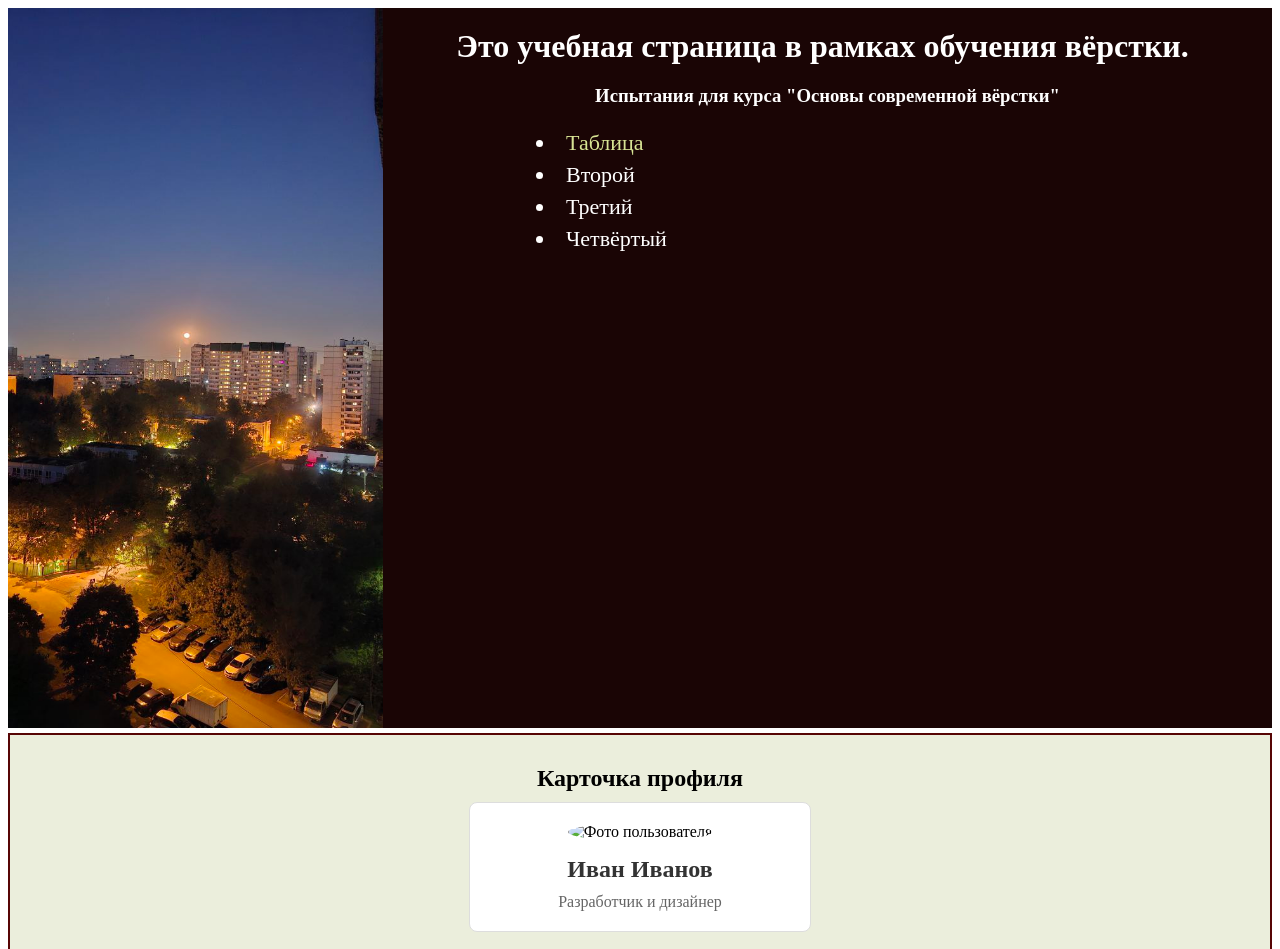
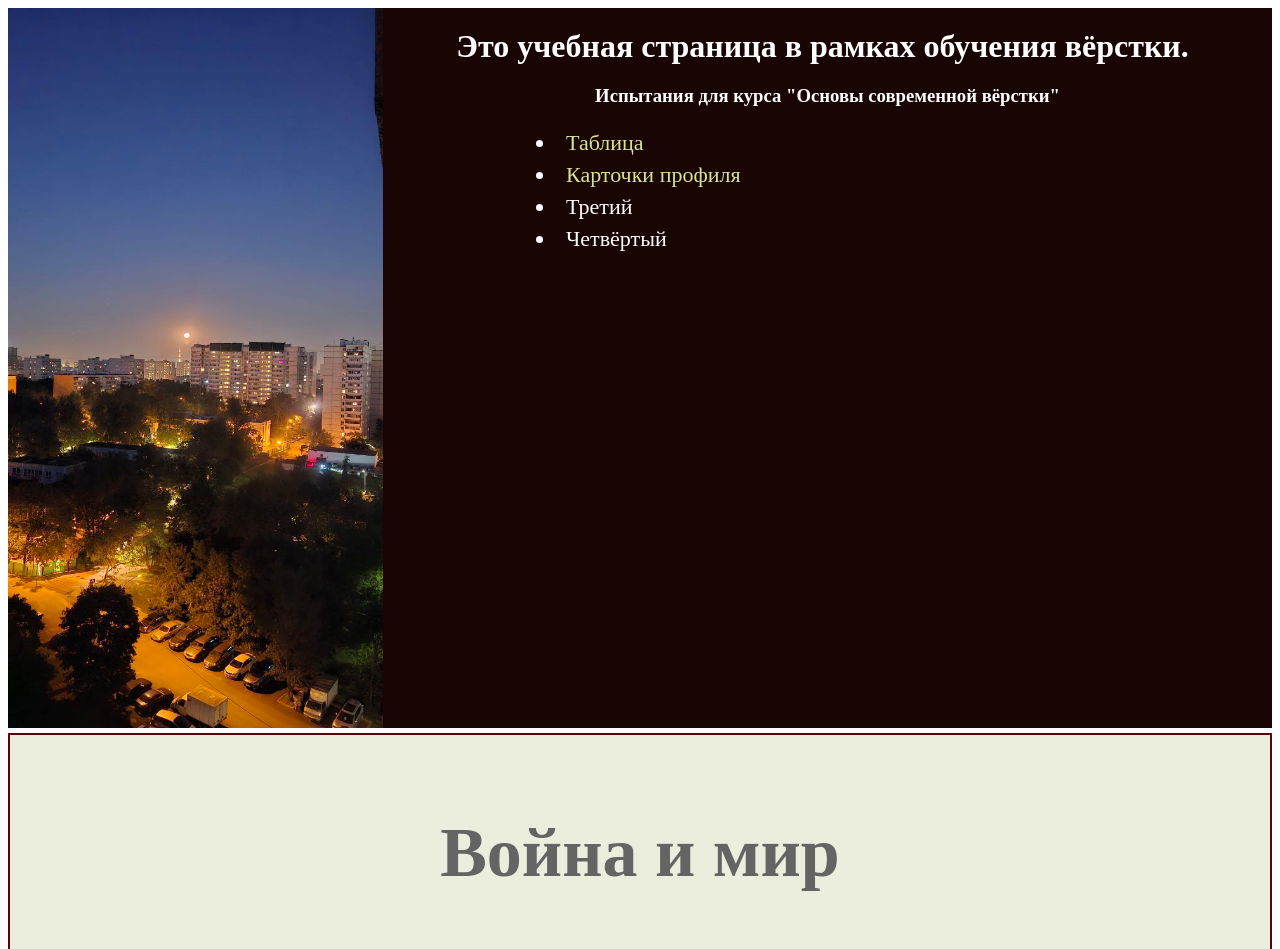
Before and after one commit to A-leks-andr/https---github.com-A-leks-andr-educational_page.github.io, a plain HTML site: page index.html in a window 1280 px wide. Shown: the top 949 px of the page. Drawn offline with Linux system fonts and the light colour scheme.

Commit message:
fix index.html

```diff
--- a/index.html
+++ b/index.html
@@ -29,7 +29,9 @@
     <!-- Меню -->
       <ul>
         <li><a class="on_black" href="./html/table.html" target="_blank">Таблица</a></li>
-        <li>Второй</li>
+        <li><a class="on_black" href="./html/card_prof.html" target="_blank" >
+			Карточки профиля
+		</a> </li>
         <li>Третий</li>
         <li>Четвёртый</li>
       </ul>
@@ -41,17 +43,6 @@
   </header>
   	<main>
     	<section class="task">
-			<h1 class="profile_h">
-				Карточка профиля
-			</h1>
-			<div class="card">
-				<img src="./picture/profile.png"
-				alt="Фото пользователя">
-				<h2>Иван Иванов</h2>
-				<p>Разработчик и дизайнер</p>
-			</div>
-    	</section>
-		<section class="task">
 			<div class="tolstoy">
 				<h1>Война и мир</h1>
 				<hr>
```
